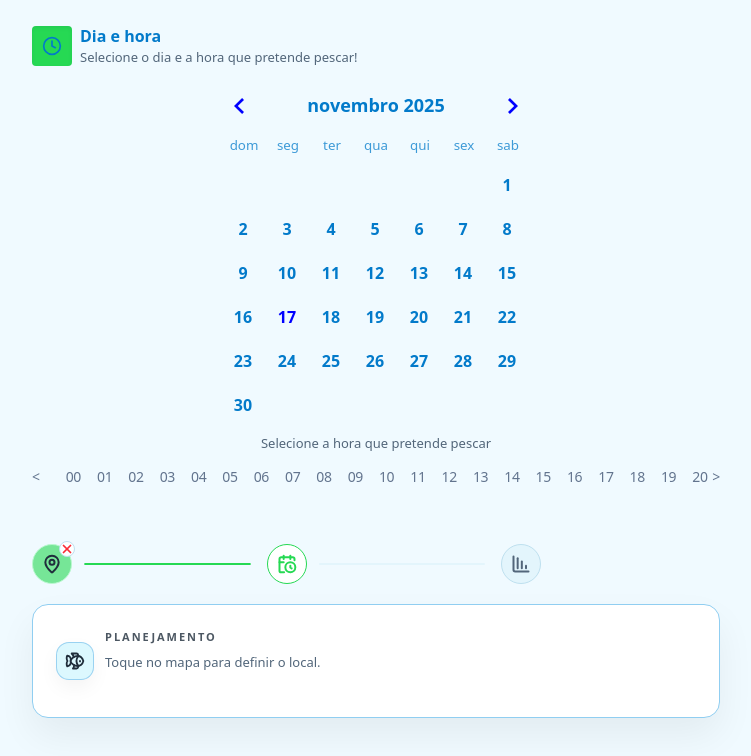
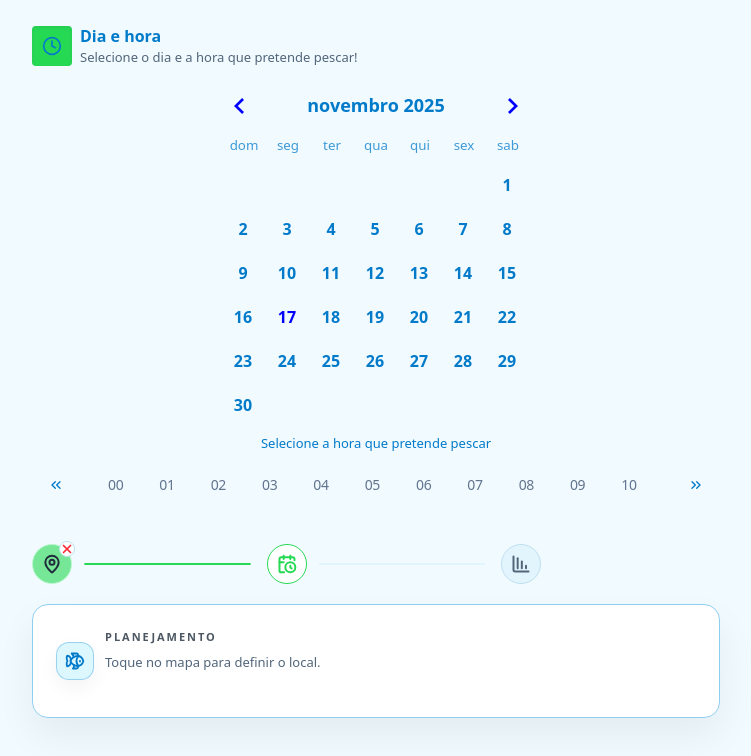
Before and after one commit to GPA1992/fishing-front_v2, a Next.js app: page /planejamento/dia-horario in a window 1280 px wide. Shown: the top 756 px of the page, without its empty margins (264-1015 px from the left). Built offline with nearby package versions, Linux system fonts and the light colour scheme.

Commit message:
day picker

```diff
--- a/components/day-picker/index.tsx
+++ b/components/day-picker/index.tsx
@@ -15,15 +15,15 @@ export function MyDatePicker() {
   return (
     <div className=" items-start w-full flex flex-col justify-start h-full">
       <div className="flex items-center gap-2 mb-4">
-        <span className="inline-flex h-9 w-9 min-w-9 items-center justify-center rounded-sm bg-[var(--color-accent)] text-[var(--color-primaryStrong)] shadow-inner shadow-emerald-900/10 sm:h-10 sm:w-10">
+        <span className="inline-flex h-9 w-9 min-w-9 items-center justify-center rounded-sm bg-accent text-primaryStrong shadow-inner shadow-emerald-900/10 sm:h-10 sm:w-10">
           <Clock className="h-5 w-5" />
         </span>
 
         <div>
-          <h2 className="truncate text-sm font-semibold text-[var(--color-primaryStrong)] sm:text-base sm:max-w-[490px] max-w-[260px]">
+          <h2 className="truncate text-sm font-semibold text-primaryStrong sm:text-base sm:max-w-[490px] max-w-[260px]">
             Dia e hora
           </h2>
-          <p className="text-[12px] font-medium text-[var(--color-muted)] sm:text-[13px]">
+          <p className="text-[12px] font-medium text-muted sm:text-[13px]">
             Selecione o dia e a hora que pretende pescar!
           </p>
         </div>
@@ -33,7 +33,7 @@ export function MyDatePicker() {
           animate
           locale={ptBR}
           navLayout="around"
-          className="truncate text-sm font-semibold text-[var(--color-primaryStrong)] sm:text-base"
+          className="truncate text-sm font-semibold text-primaryStrong sm:text-base"
           mode="single"
           selected={selected}
           onSelect={(v) => {
--- a/components/hour-picker/index.tsx
+++ b/components/hour-picker/index.tsx
@@ -1,6 +1,12 @@
 "use client";
 
 import { planningStore } from "@/core/request";
+import {
+  ChevronLeft,
+  ChevronRight,
+  ChevronsLeft,
+  ChevronsRight,
+} from "lucide-react";
 import { useMemo, useRef, useState } from "react";
 
 const hours = Array.from({ length: 24 }, (_, i) => i);
@@ -24,16 +30,18 @@ export function HourPicker() {
   };
 
   return (
-    <div className="w-full flex flex-col items-center">
-      <span
-        className={
-          "text-xs font-medium text-[var(--color-muted)] sm:text-[13px] mb-2"
-        }
-      >
+    <div className="w-full flex flex-col items-center gap-2">
+      <span className="text-xs font-medium text-primaryStrong sm:text-[13px]">
         Selecione a hora que pretende pescar
       </span>
-      <div className="relative w-full flex flex-row items-center justify-center text-sm font-medium tracking-tight text-slate-800">
-        <span className="text-slate-500 mr-1">{"<"}</span>
+      <div className="relative w-full flex flex-row items-center justify-center text-sm font-medium tracking-tight text-slate-800 px-2 py-1">
+        <span
+          className="text-slate-400 mr-2 cursor-pointer rounded px-2 py-1 transition hover:bg-slate-100 active:scale-95"
+          onClick={() => scroll("left")}
+          aria-hidden
+        >
+          <ChevronsLeft className="h-4 w-4 text-primaryStrong" />
+        </span>
         <div
           ref={scrollRef}
           onWheel={(e) => {
@@ -68,7 +76,7 @@ export function HourPicker() {
             dragRef.current.active = false;
             setIsDragging(false);
           }}
-          className={`hour-scroll overflow-x-auto px-5 py-1 ${
+          className={`hour-scroll relative overflow-x-auto px-4 py-1 ${
             isDragging ? "cursor-grabbing" : "cursor-grab"
           }`}
           style={{ scrollbarWidth: "none", msOverflowStyle: "none" }}
@@ -84,11 +92,12 @@ export function HourPicker() {
                     setSelectedHour(index);
                     setProperty("targetHour", index.toString());
                   }}
-                  className={`relative select-none text-left tabular-nums transition-colors p-[2px] ${
+                  className={`relative select-none text-left tabular-nums transition-colors ${
                     isSelected
-                      ? "text-slate-900 bg-[var(--color-accent)]/60 rounded  "
-                      : "text-slate-500 hover:text-slate-800"
+                      ? "text-white bg-accent shadow-sm rounded px-3 py-1.5"
+                      : "text-slate-500 hover:text-slate-900 hover:bg-slate-100 rounded px-3 py-1.5"
                   }`}
+                  aria-pressed={isSelected}
                 >
                   {hour}
                   {isSelected ? (
@@ -99,7 +108,13 @@ export function HourPicker() {
             })}
           </div>
         </div>
-        <span className="text-slate-500 ml-1">{">"}</span>
+        <span
+          className="text-slate-400 ml-2 cursor-pointer rounded-full px-2 py-1 transition hover:bg-slate-100 active:scale-95"
+          onClick={() => scroll("right")}
+          aria-hidden
+        >
+          <ChevronsRight className="h-4 w-4 text-primaryStrong" />
+        </span>
       </div>
       <style jsx>{`
         .hour-scroll::-webkit-scrollbar {
--- a/components/loading/index.tsx
+++ b/components/loading/index.tsx
@@ -12,7 +12,7 @@ export function LoadingCard({
   className,
 }: LoadingProps) {
   const containerClassName = [
-    "relative w-full overflow-hidden rounded-2xl border border-[var(--color-border)] bg-[var(--color-surface)] shadow-xl shadow-emerald-900/10",
+    "relative w-full overflow-hidden rounded-2xl border border-border bg-surface shadow-xl shadow-emerald-900/10",
     "flex flex-col items-center justify-center gap-3 p-3 text-center sm:flex-row sm:gap-4 sm:p-4 sm:text-left",
     fullScreen ? "min-h-[220px]" : "h-auto",
     className,
@@ -34,13 +34,13 @@ export function LoadingCard({
       />
 
       <div className="relative flex flex-col items-center gap-2 sm:flex-row sm:gap-3">
-        <div className="relative flex h-10 w-10 items-center justify-center rounded-xl bg-[var(--color-surface-muted)] shadow-inner shadow-emerald-900/10 sm:h-11 sm:w-11">
+        <div className="relative flex h-10 w-10 items-center justify-center rounded-xl bg-(--color-surface-muted) shadow-inner shadow-emerald-900/10 sm:h-11 sm:w-11">
           <span className="sr-only">{label}</span>
           <div className="h-5 w-5 animate-spin rounded-full border-2 border-[color-mix(in_srgb,var(--color-primary)_75%,transparent)] border-t-transparent" />
           <div className="pointer-events-none absolute -inset-1 rounded-3xl bg-[radial-gradient(circle_at_50%_50%,var(--color-accent)_0,transparent_55%)] opacity-40 blur-md" />
         </div>
 
-        <p className="relative text-sm font-semibold text-[var(--color-primary-strong)] sm:text-base">
+        <p className="relative text-sm font-semibold text-primaryStrong sm:text-base">
           {label}
         </p>
       </div>
@@ -58,7 +58,7 @@ export function LoadingInline({
   className,
 }: InlineLoadingProps) {
   const classes = [
-    "inline-flex items-center gap-2 rounded-lg bg-[var(--color-surface-muted)] px-2.5 py-1.5 text-xs font-medium text-[var(--color-primary-strong)] shadow-inner shadow-emerald-900/10",
+    "inline-flex items-center gap-2 rounded-lg bg-(--color-surface-muted) px-2.5 py-1.5 text-xs font-medium text-primaryStrong shadow-inner shadow-emerald-900/10",
     className,
   ]
     .filter(Boolean)
--- a/components/planning-data/index.tsx
+++ b/components/planning-data/index.tsx
@@ -21,10 +21,10 @@ export default function PlanningData() {
   const loading = markLoading || searcLoading;
 
   return (
-    <section className="relative z-20 h-full w-full overflow-hidden rounded-2xl border border-[color-mix(in_srgb,var(--color-border)_75%,var(--color-primary)_25%)] bg-[var(--color-surface)] shadow-[0_18px_38px_rgba(0,0,0,0.06)]">
+    <section className="relative z-20 h-full w-full overflow-hidden rounded-2xl border border-[color-mix(in_srgb,var(--color-border)_75%,var(--color-primary)_25%)] bg-surface shadow-[0_18px_38px_rgba(0,0,0,0.06)]">
       <div className="relative flex flex-col gap-3 p-4 sm:flex-row sm:items-center sm:justify-between sm:p-5 lg:gap-4 lg:p-6">
         <div className="flex min-w-0 items-start gap-3 sm:items-center">
-          <span className="inline-flex h-9 w-9 items-center justify-center rounded-xl bg-[color-mix(in_srgb,var(--color-highlight)_70%,var(--color-surface)_30%)] text-[var(--color-primary-strong)] ring-1 ring-[color-mix(in_srgb,var(--color-primary)_20%,var(--color-border)_80%)] shadow-[0_8px_20px_rgba(0,0,0,0.05)]">
+          <span className="inline-flex h-9 w-9 items-center justify-center rounded-xl bg-[color-mix(in_srgb,var(--color-highlight)_70%,var(--color-surface)_30%)] text-primaryStrong ring-1 ring-[color-mix(in_srgb,var(--color-primary)_20%,var(--color-border)_80%)] shadow-[0_8px_20px_rgba(0,0,0,0.05)]">
             <Fish className="h-5 w-5" strokeWidth={2.2} />
           </span>
           <div className="min-h-16 min-w-0 space-y-1">
@@ -38,7 +38,7 @@ export default function PlanningData() {
                 <p className="text-[11px] font-semibold uppercase tracking-[0.18em] text-[color:var(--color-primary-strong)] opacity-80">
                   Planejamento
                 </p>
-                <h2 className="max-w-[260px] truncate text-sm font-semibold text-[var(--color-primary-strong)] sm:max-w-[490px] sm:text-base lg:max-w-none">
+                <h2 className="max-w-[260px] truncate text-sm font-semibold text-primaryStrong sm:max-w-[490px] sm:text-base lg:max-w-none">
                   {selected?.address?.city &&
                     selected.locationName &&
                     `${selected.address.city}, ${selected.locationName}`}
@@ -52,8 +52,8 @@ export default function PlanningData() {
                 )}
                 <div className="relative flex flex-wrap items-center gap-2">
                   {targetDate && (
-                    <span className="inline-flex items-center gap-2 rounded-full bg-[color-mix(in_srgb,var(--color-surface-muted)_90%,white_10%)] px-3 py-1 text-[11px] font-semibold uppercase tracking-[0.16em] text-[var(--color-primary-strong)] ring-1 ring-[color-mix(in_srgb,var(--color-border)_70%,var(--color-primary)_15%)] shadow-[0_10px_20px_rgba(0,0,0,0.05)]">
-                      <span className="h-1.5 w-1.5 rounded-full bg-[var(--color-primary-strong)]" />
+                    <span className="inline-flex items-center gap-2 rounded-full bg-[color-mix(in_srgb,var(--color-surface-muted)_90%,white_10%)] px-3 py-1 text-[11px] font-semibold uppercase tracking-[0.16em] text-primaryStrong ring-1 ring-[color-mix(in_srgb,var(--color-border)_70%,var(--color-primary)_15%)] shadow-[0_10px_20px_rgba(0,0,0,0.05)]">
+                      <span className="h-1.5 w-1.5 rounded-full bg-(--color-primary-strong)" />
                       Data · {dateLabel}{" "}
                       {targetHour && `as · ${targetHour} horas.`}
                     </span>
```
Also changed, not shown: components/search/index.tsx (+10 -10 lines).
